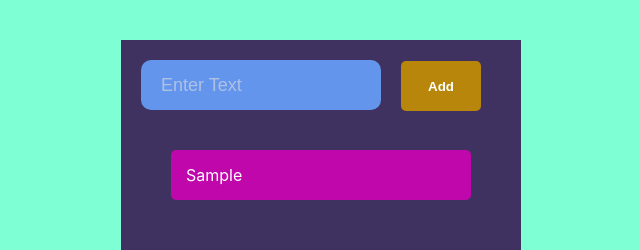
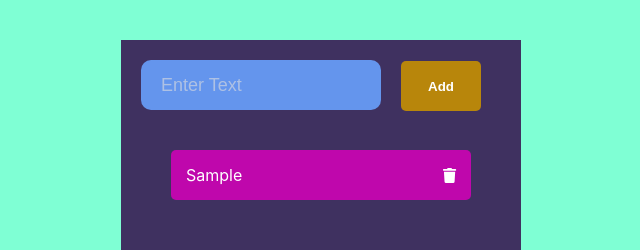
Before and after one commit to jarasmar/To-Do-List, a React (Create React App) app: page / in a window 1280 px wide. Both pictures are taken after typing "Sample" into the empty fields and a click on the button "Add". Shown: the top 250 px of the page, without its empty margins (319-959 px from the left). Built offline with nearby package versions, Linux system fonts and the light colour scheme.

Commit message:
Add and style trash icon for list elements

```diff
--- a/package.json
+++ b/package.json
@@ -5,12 +5,13 @@
   "dependencies": {
     "@fortawesome/fontawesome-svg-core": "^1.2.29",
     "@fortawesome/free-solid-svg-icons": "^5.13.1",
-    "@fortawesome/react-native-fontawesome": "^0.2.5",
+    "@fortawesome/react-fontawesome": "^0.1.11",
     "@testing-library/jest-dom": "^4.2.4",
     "@testing-library/react": "^9.3.2",
     "@testing-library/user-event": "^7.1.2",
     "react": "^16.13.1",
     "react-dom": "^16.13.1",
+    "react-native-svg": "^12.1.0",
     "react-scripts": "3.4.1"
   },
   "scripts": {
--- a/src/App.js
+++ b/src/App.js
@@ -1,6 +1,11 @@
 import React from 'react';
 import './App.css';
-import ListItems from './ListItems.js'
+import ListItems from './ListItems.js';
+import { library } from '@fortawesome/fontawesome-svg-core';
+import { faTrash } from '@fortawesome/free-solid-svg-icons';
+
+// Add the icons we need to the library
+library.add(faTrash);
 
 class App extends React.Component{
   constructor(props) {
--- a/src/ListItems.css
+++ b/src/ListItems.css
@@ -1,3 +1,4 @@
+/* list element container */
 .list {
   color: white;
   width: 300px;
@@ -7,6 +8,20 @@
   border-radius: 5px;
 }
 
+/* list element */
 .list p {
   padding: 15px;
+  position: relative;
 }
+
+/* trash icon container */
+.list p span {
+  position: absolute;
+  right: 10px;
+  cursor: pointer;
+}
+
+.faicons {
+  margin: 0 5px;
+  font-size: 15px;
+}
--- a/src/ListItems.js
+++ b/src/ListItems.js
@@ -1,12 +1,17 @@
 import React from 'react';
-import './ListItems.css'
+import './ListItems.css';
+import { FontAwesomeIcon } from '@fortawesome/react-fontawesome';
 
 function ListItems(props) {
   const items = props.items;
   const listItems = items.map(item =>
     {
       return <div className='list' key='item.key'>
-        <p>{item.text}</p>
+        <p>{item.text}
+          <span>
+            <FontAwesomeIcon className='faicons' icon='trash' />
+          </span>
+        </p>
       </div>
     })
 
```
Also changed, not shown: 1 other file (tests, documents, lock files or other folders).
